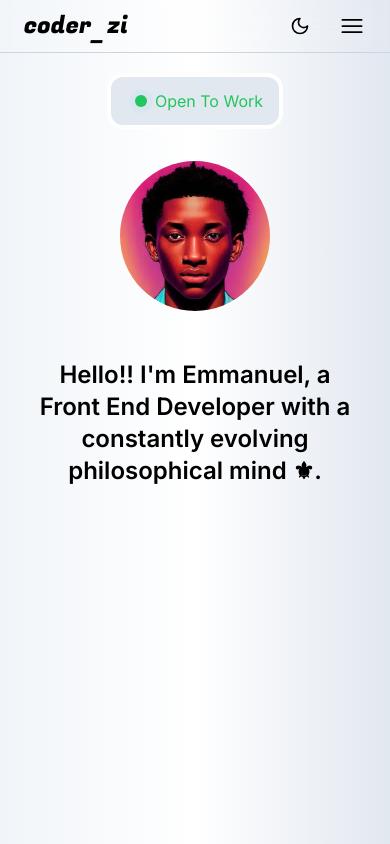
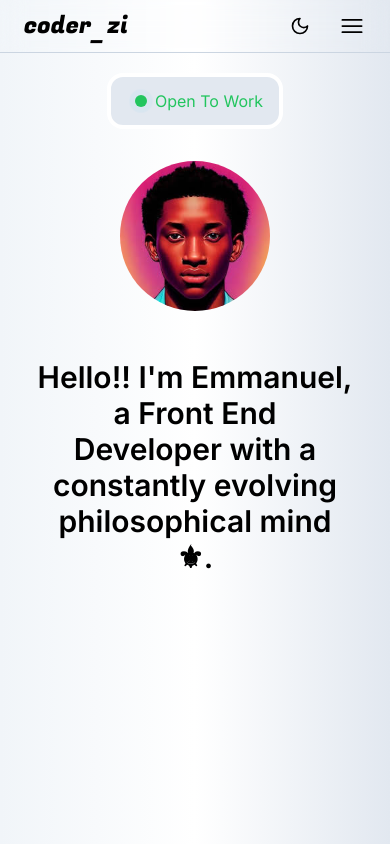
Before and after one commit to EmmanuelOta/coder_zi, a Next.js app: page / in a window 390 px wide. Shown: the top 844 px of the page. Built offline with nearby package versions, Linux system fonts and the light colour scheme.

Commit message:
Making some UI changes-1

```diff
--- a/app/(site)/page.js
+++ b/app/(site)/page.js
@@ -21,7 +21,7 @@ export default function Home() {
 					alt="coder_zi"
 				/>
 				<div className="w-[90%] lg:w-[60%] my-4" data-aos="fade-right">
-					<p className="text-2xl lg:text-4xl font-semibold text-center dark:text-slate-100">
+					<p className="text-3xl lg:text-4xl font-semibold text-center dark:text-slate-100">
 						Hello!! I&apos;m Emmanuel, a Front End Developer with a
 						constantly evolving philosophical mind ⚜.
 					</p>
```
